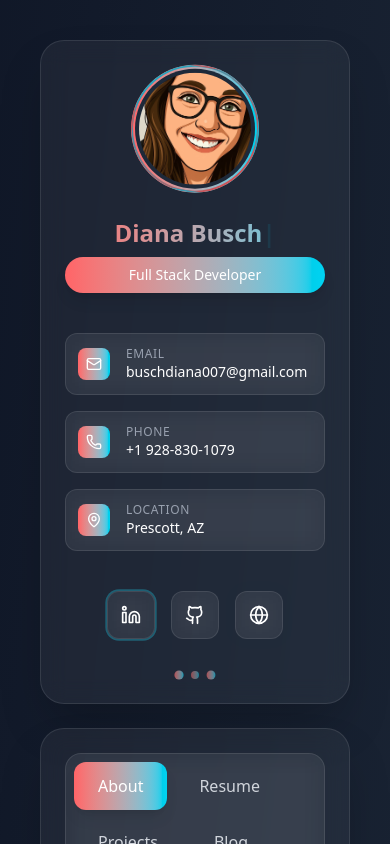
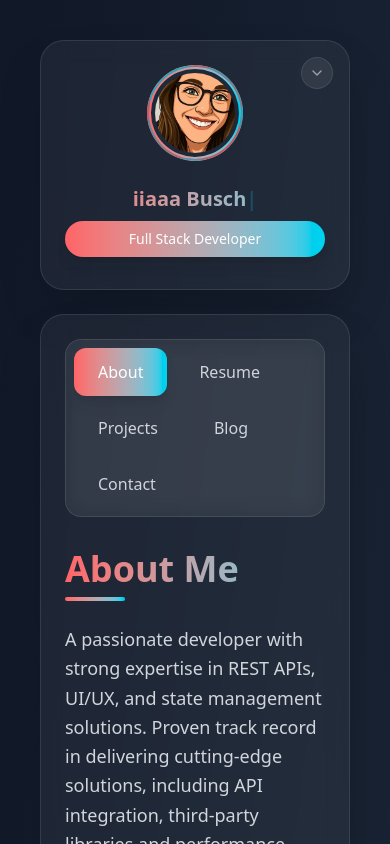
Before and after one commit to DBusch-Developer/developer-portfolio, a React (Vite) app in the folder client/: page / in a window 390 px wide. Shown: the top 844 px of the page. Built offline with nearby package versions, Linux system fonts and the light colour scheme.

Commit message:
Adds collapsible sidebar in mobile view.

```diff
--- a/client/src/components/Sidebar.jsx
+++ b/client/src/components/Sidebar.jsx
@@ -1,9 +1,11 @@
 import { useEffect, useState } from "react";
-import { motion } from "framer-motion";
-import { Mail, Phone, MapPin, Linkedin, Github, Globe } from "lucide-react";
+import { motion, AnimatePresence } from "framer-motion";
+import { Mail, Phone, MapPin, Linkedin, Github, Globe, ChevronDown, ChevronUp } from "lucide-react";
 
 const Sidebar = () => {
   const [displayName, setDisplayName] = useState("");
+  const [isExpanded, setIsExpanded] = useState(false);
+  const [isMobile, setIsMobile] = useState(false);
   const fullName = "Diiana Busch";
 
   useEffect(() => {
@@ -18,6 +20,19 @@ const Sidebar = () => {
     }, 100);
 
     return () => clearInterval(timer);
+  }, []);
+
+  useEffect(() => {
+    const checkMobile = () => {
+      setIsMobile(window.innerWidth < 768);
+      if (window.innerWidth >= 768) {
+        setIsExpanded(false);
+      }
+    };
+
+    checkMobile();
+    window.addEventListener('resize', checkMobile);
+    return () => window.removeEventListener('resize', checkMobile);
   }, []);
 
   // Contact item click handler with glow effect
@@ -60,26 +75,48 @@ const Sidebar = () => {
   ];
 
   return (
-    <>
-
-
     <motion.aside
       initial={{ opacity: 0, x: -50 }}
       animate={{ opacity: 1, x: 0 }}
       transition={{ duration: 0.6 }}
-      className="lg:w-80 glass rounded-3xl p-6 lg:p-8 shadow-2xl lg:sticky lg:top-6 h-fit"
+      className={`
+        ${isMobile ? 'w-full' : 'lg:w-80'}
+        glass rounded-3xl shadow-2xl
+        ${isMobile ? '' : 'lg:sticky lg:top-6'}
+        h-fit overflow-hidden relative
+      `}
     >
+      {/* Expand/Collapse Button for Mobile - Top Right Corner */}
+      {isMobile && (
+        <motion.button
+          onClick={() => setIsExpanded(!isExpanded)}
+          className="absolute top-4 right-4 z-10 w-8 h-8 glass rounded-full flex items-center justify-center text-gray-400 hover:text-white hover:bg-white/20 transition-all duration-300"
+          whileHover={{ scale: 1.1 }}
+          whileTap={{ scale: 0.9 }}
+        >
+          <motion.div
+            animate={{ rotate: isExpanded ? 180 : 0 }}
+            transition={{ duration: 0.3 }}
+          >
+            <ChevronDown size={16} />
+          </motion.div>
+        </motion.button>
+      )}
+
+      {/* Main Profile Section - Always Visible */}
+      <div className={`p-6 ${isMobile ? 'pb-4' : 'lg:p-8'}`}>
         {/* Profile Image */}
         <motion.div
-        className="relative w-32 h-32 mx-auto mb-6"
+          className={`relative mx-auto mb-6 ${isMobile ? 'w-24 h-24' : 'w-32 h-32'}`}
           animate={{ y: [0, -10, 0] }}
           transition={{ duration: 3, repeat: Infinity, ease: "easeInOut" }}
         >
           <div className="w-full h-full rounded-full gradient-bg p-1">
             <div className="w-full h-full rounded-full bg-gray-800 flex items-center justify-center">
               <img
-              className="w-28 h-28 rounded-full object-cover"
+                className={`rounded-full object-cover ${isMobile ? 'w-20 h-20' : 'w-28 h-28'}`}
                 src={new URL(`../assets/avatar.jpg`, import.meta.url).href}
+                alt="Diana Busch"
               />
             </div>
           </div>
@@ -97,7 +134,7 @@ const Sidebar = () => {
         </motion.div>
 
         {/* Name with typing effect */}
-      <h1 className="text-2xl font-bold text-center mb-2 gradient-text">
+        <h1 className={`font-bold text-center mb-2 gradient-text ${isMobile ? 'text-xl' : 'text-2xl'}`}>
           {displayName}
           <motion.span
             animate={{ opacity: [1, 0] }}
@@ -118,20 +155,31 @@ const Sidebar = () => {
             stiffness: 200,
             duration: 0.8
           }}
-          className="gradient-bg text-white text-center py-2 px-4 rounded-full text-sm shadow-lg shimmer-effect mb-2"
+          className="gradient-bg text-white text-center py-2 px-4 rounded-full text-sm shadow-lg shimmer-effect mb-4"
         >
           Full Stack Developer
         </motion.div>
+      </div>
 
+      {/* Expandable Content */}
+      <AnimatePresence>
+        {(!isMobile || isExpanded) && (
+          <motion.div
+            initial={isMobile ? { height: 0, opacity: 0 } : { opacity: 1 }}
+            animate={{ height: 'auto', opacity: 1 }}
+            exit={isMobile ? { height: 0, opacity: 0 } : { opacity: 0 }}
+            transition={{ duration: 0.3 }}
+            className={`px-6 pb-6 ${isMobile ? 'pt-0' : 'lg:px-8'}`}
+          >
             {/* Enhanced Contact Info with progressive animations */}
-        <div className="space-y-4 mb-18">
+            <div className="space-y-4 mb-8">
               {contactInfo.map((item, index) => (
                 <motion.div
                   key={item.label}
                   initial={{ opacity: 0, x: -20 }}
                   animate={{ opacity: 1, x: 0 }}
-              transition={{ delay: 2.5 + index * 0.2 }}
-              className="animate-on-scroll opacity-0 translate-y-8 flex items-center p-3 glass rounded-xl contact-item-hover transition-all duration-300 cursor-pointer group shimmer-effect"
+                  transition={{ delay: isMobile ? 0.1 + index * 0.1 : 2.5 + index * 0.2 }}
+                  className="flex items-center p-3 glass rounded-xl contact-item-hover transition-all duration-300 cursor-pointer group shimmer-effect"
                   onClick={handleContactItemClick}
                 >
                   <motion.div
@@ -174,7 +222,7 @@ const Sidebar = () => {
             </div>
 
             {/* Enhanced Social Links with staggered pulse animations */}
-        <div className="flex justify-center gap-4">
+            <div className="flex justify-center gap-4 mb-8">
               {socialLinks.map((social, index) => (
                 <motion.a
                   key={index}
@@ -184,11 +232,11 @@ const Sidebar = () => {
                   initial={{ opacity: 0, y: 20, rotate: -180 }}
                   animate={{ opacity: 1, y: 0, rotate: 0 }}
                   transition={{
-                delay: 3 + social.delay,
+                    delay: isMobile ? 0.3 + index * 0.1 : 3 + social.delay,
                     type: "spring",
                     stiffness: 200
                   }}
-              className={`w-12 h-12 glass rounded-xl flex items-center justify-center hover:gradient-bg transition-all duration-300 group pulse-social shimmer-effect`}
+                  className="w-12 h-12 glass rounded-xl flex items-center justify-center hover:gradient-bg transition-all duration-300 group pulse-social shimmer-effect"
                   whileHover={{
                     scale: 1.15,
                     y: -8,
@@ -212,10 +260,10 @@ const Sidebar = () => {
 
             {/* Decorative elements */}
             <motion.div
-          className="mt-8 flex justify-center space-x-2"
+              className="flex justify-center space-x-2"
               initial={{ opacity: 0 }}
               animate={{ opacity: 1 }}
-          transition={{ delay: 4 }}
+              transition={{ delay: isMobile ? 0.5 : 4 }}
             >
               {[0, 1, 2].map((i) => (
                 <motion.div
@@ -233,8 +281,10 @@ const Sidebar = () => {
                 />
               ))}
             </motion.div>
+          </motion.div>
+        )}
+      </AnimatePresence>
     </motion.aside>
-    </>
   );
 };
 
```
Lines whose indentation alone changed are shown as unchanged.
